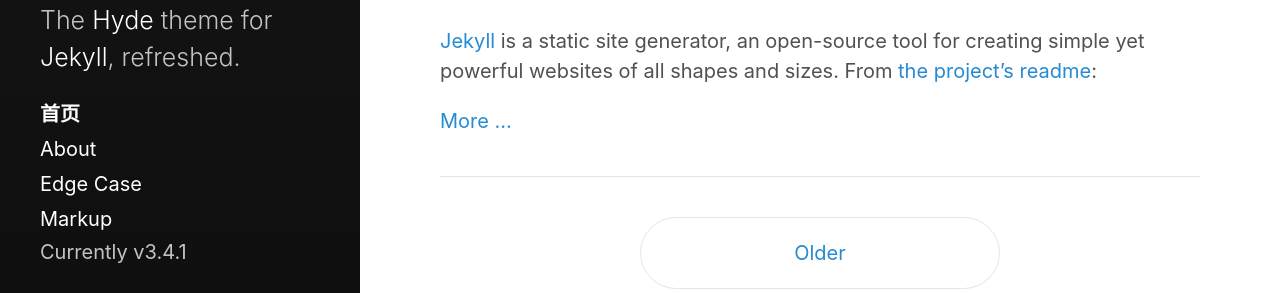
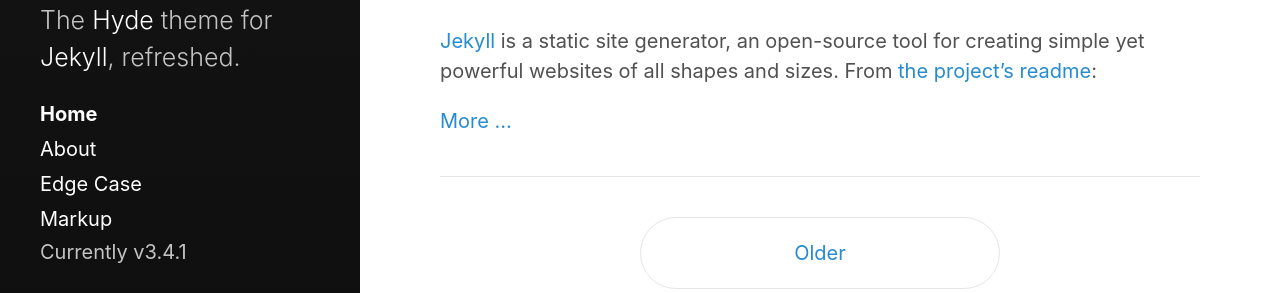
Before and after one commit to RockyQu/RockyQu.github.io, a Jekyll site: the page built from index.html, in a window 1280 px wide. Shown: the part 3205-3498 px from the top of the page. Built offline with Jekyll 4.4.1, drawn with Linux system fonts in a browser that asks for light colours; the list of posts is cut into pages by our own code.

Commit message:
Update sidebar-nav-links.html

```diff
--- a/_includes/sidebar-nav-links.html
+++ b/_includes/sidebar-nav-links.html
@@ -1,7 +1,7 @@
 <nav id="sidebar-nav-links">
   {% if site.sidebar_home_link %}
     <a class="home-link {% if page.url == '/' %} active{% endif %}"
-        href="{{ site.baseurl }}/">首页</a>
+        href="{{ site.baseurl }}/">Home</a>
   {% endif %}
 
   {% comment %}
```
